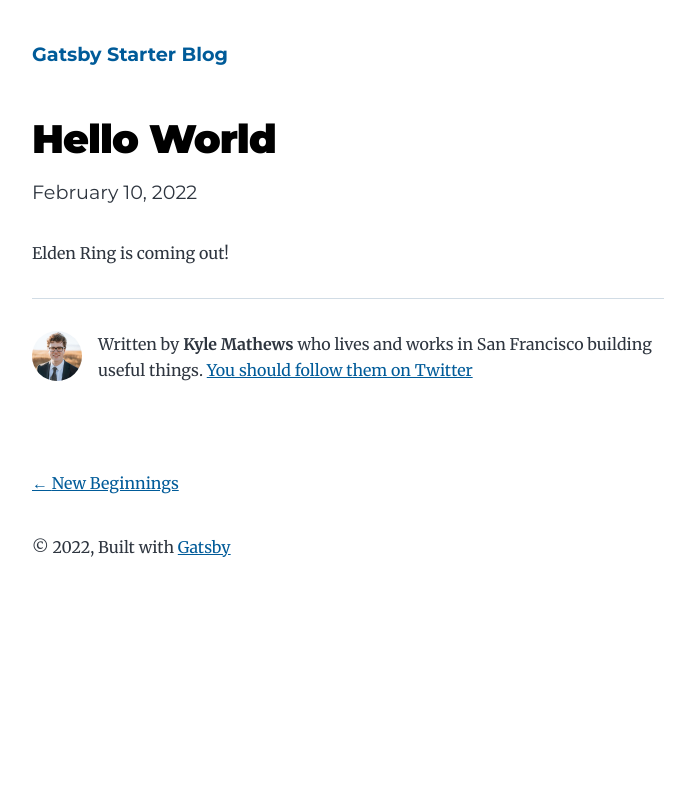
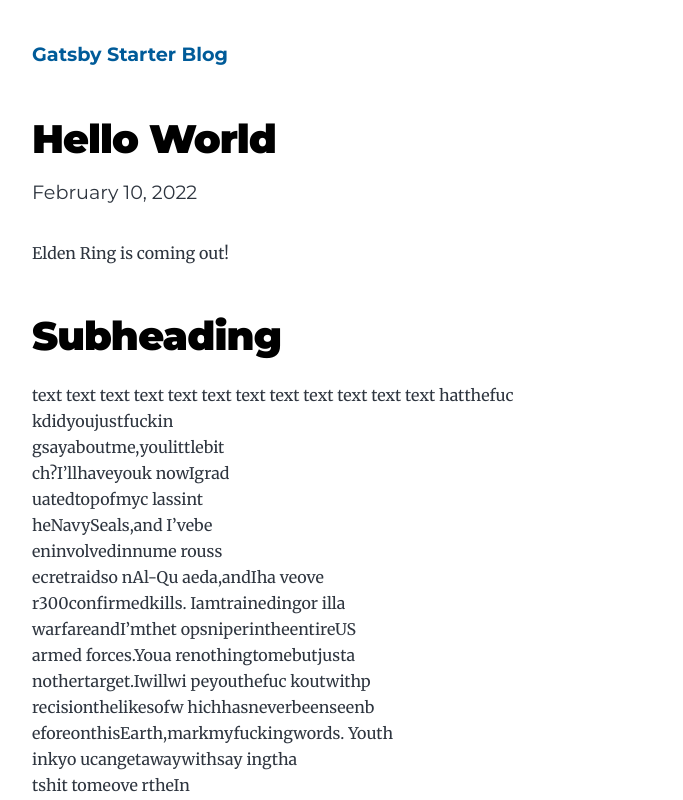
Before and after one commit to Edgarrtw/gatsby-starter-blog, a Gatsby site: page /hello-world/ in a window 1280 px wide. Shown: the top 800 px of the page, without its empty margins (292-975 px from the left). Built offline with nearby package versions, Linux system fonts and the light colour scheme; Gatsby itself is replaced by a stand-in of ours; some packages are replaced by stand-ins of ours.

Commit message:
dickbutt

```diff
--- a/content/blog/hello-world/index.md
+++ b/content/blog/hello-world/index.md
@@ -5,3 +5,63 @@ description: "Hello World"
 ---
 
 Elden Ring is coming out!
+# Subheading
+
+
+text text text text
+text text text text
+text text text text
+                                  hatthefuc
+                              kdidyoujustfuckin
+                          gsayaboutme,youlittlebit
+                  ch?I’llhaveyouk           nowIgrad
+               uatedtopofmyc                  lassint
+             heNavySeals,and                   I’vebe
+             eninvolvedinnume                   rouss
+             ecretraidso nAl-Qu    aeda,andIha  veove
+             r300confirmedkills. Iamtrainedingor illa
+             warfareandI’mthet  opsniperintheentireUS
+            armed  forces.Youa  renothingtomebutjusta
+           nothertarget.Iwillwi peyouthefuc koutwithp
+          recisionthelikesofw   hichhasneverbeenseenb
+         eforeonthisEarth,markmyfuckingwords.  Youth
+        inkyo          ucangetawaywithsay     ingtha
+       tshit                      tomeove     rtheIn
+      ternet                                 ?Think
+     again,                                 fucker
+    .Aswes                                  peakIa
+    mcont                      acti        ngmyse
+    cret                      netwo rko   fspies
+    acro                      sstheUSAan  dyour                         IPisbeing
+   trace                      drightnow  soyou                        betterprepar
+   efort                     hestorm,ma ggot.                       Thesto    rmth
+   atwip                     esoutthep  athet                     iclittl    ethin
+   gyouc                    allyourli  fe.You                   ’refuck     ingde
+   ad,ki                    d.Icanbe   anywhere,anytime,and   Icankil     lyoui
+    nove                   rsevenhu    ndredways,andthat’sjustwithm      ybare
+    hand                   s.Noton     lyamI   exten   sivelytrai      nedinu
+    narm                  edcombat      ,bu   tIhaveaccesstothe      entire
+    arsen               aloft heUni         tedStatesMarineCor     psandIw
+     illu             seitt  oitsful         lextenttowipeyourmi   serablea
+     ssoff            thefaceoftheco                     ntinent,    youlittle
+      shit.            Ifonlyyoucou              ldha       veknow  nwha tunho
+      lyretr              ibut                   iony        ourlit  tle“clev
+       er”com                                men              twasa    bout
+        tobringd                            ownu              ponyo     u,ma
+           ybeyouw                          ould              haveheldyourfu
+ cki        ngtongue.B                       utyo           ucouldn’t,youdi
+dn’t,an    dnowyou’repayingt                  hep         rice,yo    u
+goddamnidiot.I willshitfuryalloveryo           uand    youwill
+drow ninit.You’refu    ckingdead,kiddo .Whatthefuckdidyoujus
+ tfuc  kingsayabo         utme,youlit tlebitch?I’llhaveyo
+  ukno   wIgrad         uatedtopofmy class intheNavySe
+   als,andI’v           ebeeninvolv  edin
+    numerou              ssecretr   aids
+      onA                l-Quae    da,a
+                          ndIhav  eove
+                           r300confir
+                             medkill
+                               s.I
+
+
+                               Love**is**bold
```
